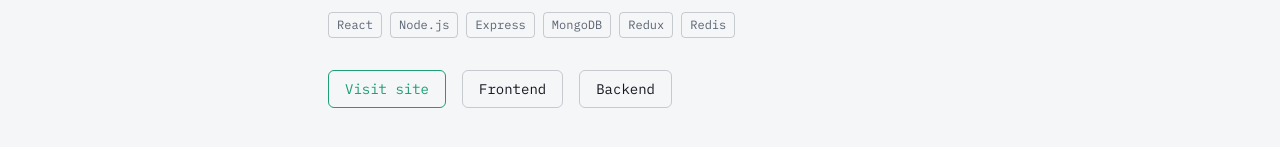
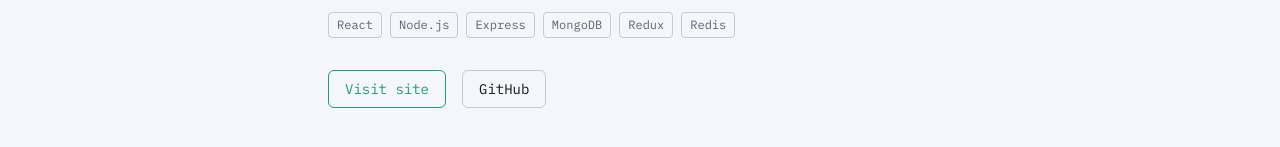
Before and after one commit to adil2133-git/portfolio-website, a Next.js app: page /projects/futgen in a window 1280 px wide. Shown: the part 259-406 px from the top of the page. Built offline with nearby package versions, Linux system fonts and the light colour scheme.

Commit message:
githubUrls fix (removed code)

```diff
--- a/app/projects/[slug]/page.tsx
+++ b/app/projects/[slug]/page.tsx
@@ -50,17 +50,6 @@
             GitHub
           </a>
         )}
-        {project.githubUrls?.map((repo) => (
-          <a
-            key={repo.label}
-            href={repo.url}
-            target="_blank"
-            rel="noopener noreferrer"
-            className="font-mono text-sm border border-muted/30 px-4 py-2 rounded-md"
-          >
-            {repo.label}
-          </a>
-        ))}
       </div>
     </main>
   );
--- a/lib/projects.ts
+++ b/lib/projects.ts
@@ -5,7 +5,6 @@
   stack: string[];
   liveUrl?: string;
   githubUrl?: string;
-  githubUrls?: { label: string; url: string }[];
 };
 
 export const projects: Project[] = [
@@ -24,9 +23,6 @@
       "A football-themed e-commerce platform with JWT authentication, Razorpay payments, and CI/CD deployment to AWS and Vercel.",
     stack: ["React", "Node.js", "Express", "MongoDB", "Redux", "Redis"],
     liveUrl: "https://www.futgen.shop/",
-    githubUrls: [
-      { label: "Frontend", url: "https://github.com/adil2133-git/futgen-frontend" },
-      { label: "Backend", url: "https://github.com/adil2133-git/futgen-backend" },
-    ],
-  },
+    githubUrl: "https://github.com/adil2133-git/futgen",
+},
 ];
```
